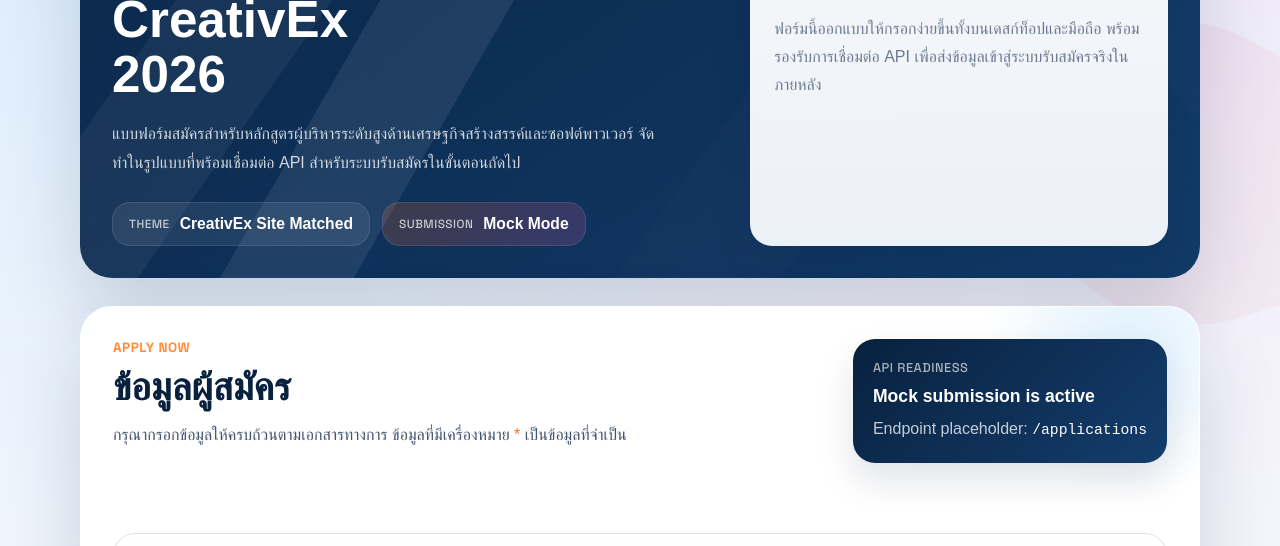
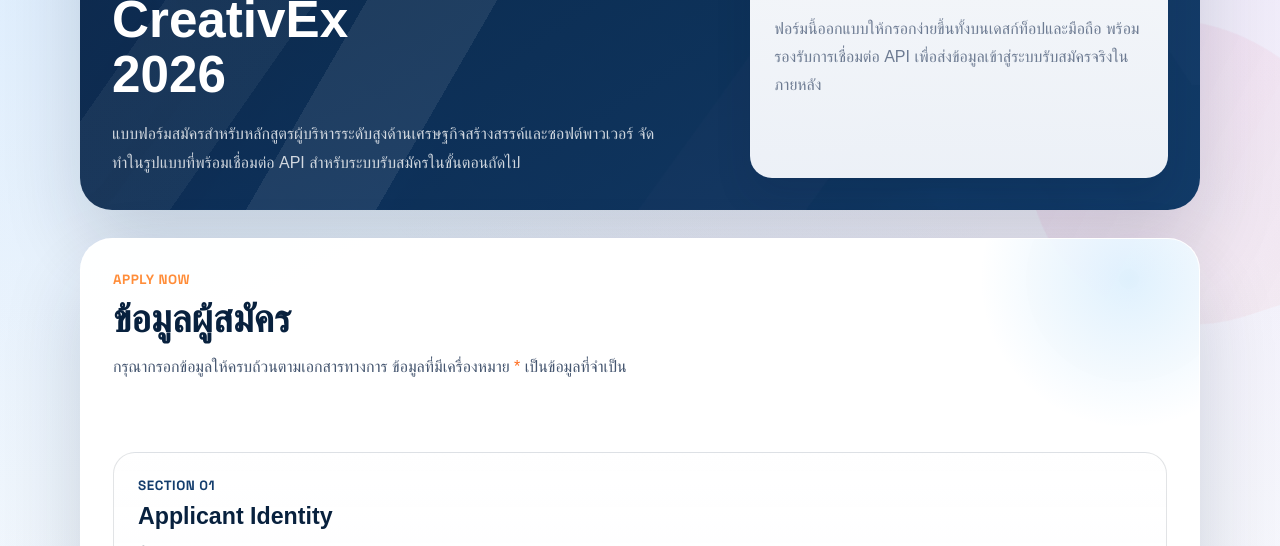
Before and after one commit to TheUnknown550/CreativExApplyNowForum2026, a plain HTML site: page index.html in a window 1280 px wide. Shown: the part 394-940 px from the top of the page. Drawn offline with Linux system fonts and the light colour scheme; a web font is replaced by a local one.

Commit message:
remove all ai fillers

```diff
--- a/app.js
+++ b/app.js
@@ -121,7 +121,6 @@
       return;
     }
 
-    updateConnectionUi();
     updateAllFileLabels(form);
 
     if (state.initialized) {
@@ -588,29 +587,6 @@
     return base.replace(/\/+$/, "") + "/" + path.replace(/^\/+/, "");
   }
 
-  function updateConnectionUi() {
-    var connectionMode = document.getElementById("connection-mode");
-    var connectionTitle = document.getElementById("connection-title");
-    var connectionDetail = document.getElementById("connection-detail");
-    var endpoint = resolveEndpoint();
-
-    if (connectionMode) {
-      connectionMode.textContent = state.config.mockMode ? "Mock Mode" : "API Connected";
-    }
-
-    if (connectionTitle) {
-      connectionTitle.textContent = state.config.mockMode
-        ? "Mock submission is active"
-        : "Ready to send to a live endpoint";
-    }
-
-    if (connectionDetail) {
-      connectionDetail.innerHTML = state.config.mockMode
-        ? 'Endpoint placeholder: <code>' + escapeHtml(endpoint) + "</code>"
-        : 'Active endpoint: <code>' + escapeHtml(endpoint) + "</code>";
-    }
-  }
-
   function updateAllFileLabels(form) {
     ["photoFile", "resumeFile"].forEach(function updateLabel(fieldName) {
       var input = form.elements[fieldName];
--- a/index.html
+++ b/index.html
@@ -42,16 +42,6 @@
               แบบฟอร์มสมัครสำหรับหลักสูตรผู้บริหารระดับสูงด้านเศรษฐกิจสร้างสรรค์และซอฟต์พาวเวอร์
               จัดทำในรูปแบบที่พร้อมเชื่อมต่อ API สำหรับระบบรับสมัครในขั้นตอนถัดไป
             </p>
-            <div class="hero-actions">
-              <div class="hero-pill">
-                <span class="hero-pill__label">Theme</span>
-                <span class="hero-pill__value">CreativEx Site Matched</span>
-              </div>
-              <div class="hero-pill hero-pill--warm">
-                <span class="hero-pill__label">Submission</span>
-                <span class="hero-pill__value" id="connection-mode">Mock Mode</span>
-              </div>
-            </div>
           </div>
 
           <aside class="process-card" aria-labelledby="process-title">
@@ -79,13 +69,6 @@
             <p class="form-lead">
               กรุณากรอกข้อมูลให้ครบถ้วนตามเอกสารทางการ ข้อมูลที่มีเครื่องหมาย
               <span class="required-marker">*</span> เป็นข้อมูลที่จำเป็น
-            </p>
-          </div>
-          <div class="connection-card" aria-live="polite">
-            <p class="connection-card__label">API Readiness</p>
-            <p class="connection-card__mode" id="connection-title">Mock submission is active</p>
-            <p class="connection-card__detail" id="connection-detail">
-              Endpoint placeholder: <code>/applications</code>
             </p>
           </div>
         </div>
@@ -415,10 +398,6 @@
 
             <div class="submit-row">
               <button id="submit-button" class="submit-button" type="submit">Submit Application</button>
-              <p class="submit-note">
-                ระบบเริ่มต้นด้วยโหมดจำลองการส่งข้อมูล และพร้อมเปลี่ยนไปใช้ API จริงผ่านการตั้งค่าใน
-                <code>window.CreativExApplyForm.init()</code>
-              </p>
             </div>
           </section>
         </form>
```
